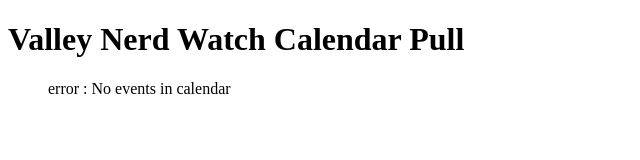
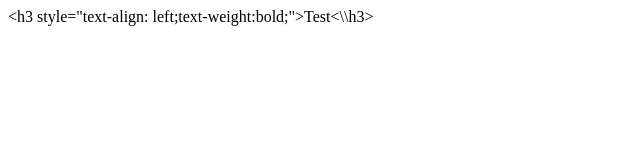
Before and after one commit to valleynerdwatch/VNWCalendarImprovement, a plain HTML site: page examples/index.html in a window 1280 px wide. Shown: the whole page, without its empty margins (0-640 px from the left). Drawn offline with nearby package versions, Linux system fonts and the light colour scheme; no server answers.

Commit message:
Update index.html

```diff
--- a/examples/index.html
+++ b/examples/index.html
@@ -13,7 +13,7 @@
 
 <script type="text/javascript">
    jQuery(function ($) {
-       $('#eventlist').gCalReader({
+       $('#eventlisttest').gCalReader({
          calendarId:'8bepc1he2pk44qfieg21m0rqpo@group.calendar.google.com',
          apiKey:'AIzaSyBCt31MOxqWGupioe5PDQfHVGVzoLbximw',
          sortDescending: false
@@ -21,7 +21,7 @@
 	});
 </script>
 <body>
-  <h1>Valley Nerd Watch Calendar Pull</h1>
+  &lt;h3 style="text-align: left;text-weight:bold;"&gt;Test&lt;\\h3&gt;
 <ul id="eventlist">
 </ul>
 </body>
```
